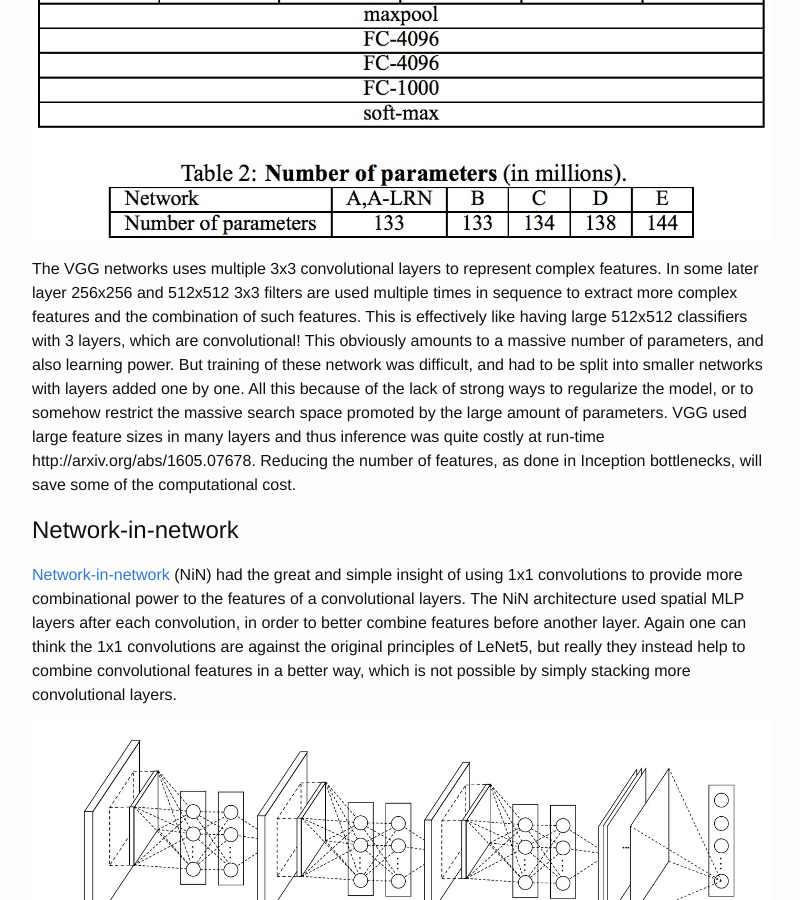
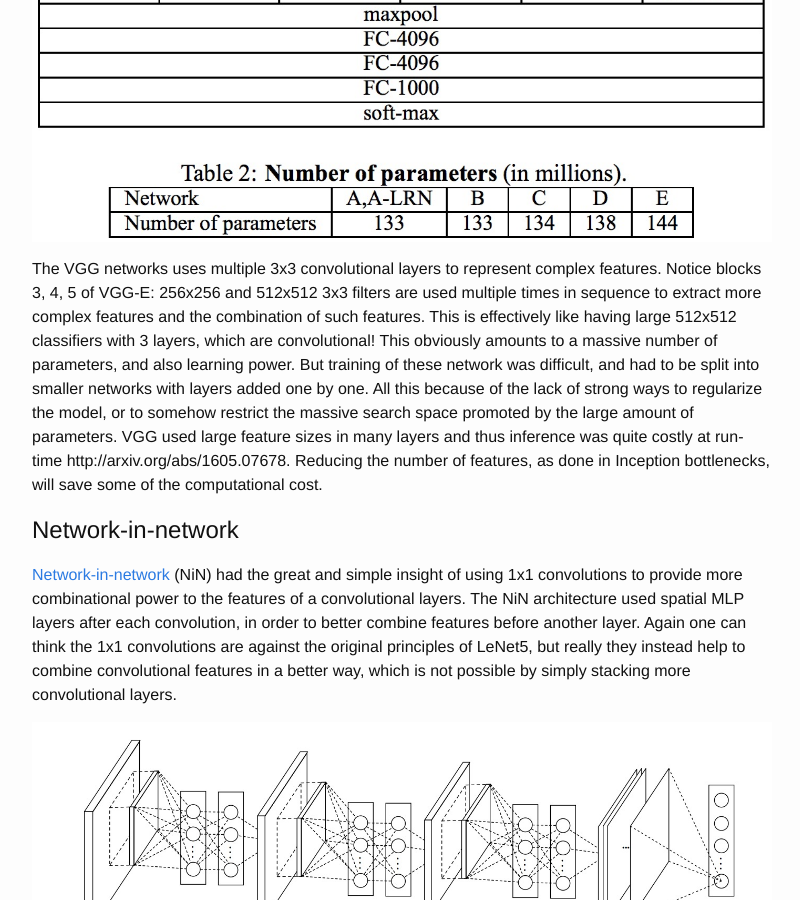
Before and after one commit to culurciello/culurciello.github.io, a Jekyll site: the page built from _posts/2016-06-05-nets.markdown, in a window 1280 px wide and 900 px high, scrolled down 3077 px. Shown: the whole window, without its empty margins (238-1038 px from the left). Built offline with Jekyll 4.4.1, drawn with Linux system fonts in a browser that asks for light colours.

Commit message:
egg link pic

```diff
--- a/_posts/2016-06-05-nets.markdown
+++ b/_posts/2016-06-05-nets.markdown
@@ -55,7 +55,7 @@ This seems to be contrary to the principles of LeNet5, where large convolutions
 
 ![](/assets/nets/vgg.jpg)
 
-The VGG networks uses multiple 3x3 convolutional layers to represent complex features. In some later layer 256x256 and 512x512 3x3 filters are used multiple times in sequence to extract more complex features and the combination of such features. This is effectively like having large 512x512 classifiers with 3 layers, which are convolutional! This obviously amounts to a massive number of parameters, and also learning power. But training of these network was difficult, and had to be split into smaller networks with layers added one by one. All this because of the lack of strong ways to regularize the model, or to somehow restrict the massive search space promoted by the large amount of parameters.
+The VGG networks uses multiple 3x3 convolutional layers to represent complex features. Notice blocks 3, 4, 5 of VGG-E: 256x256 and 512x512 3x3 filters are used multiple times in sequence to extract more complex features and the combination of such features. This is effectively like having large 512x512 classifiers with 3 layers, which are convolutional! This obviously amounts to a massive number of parameters, and also learning power. But training of these network was difficult, and had to be split into smaller networks with layers added one by one. All this because of the lack of strong ways to regularize the model, or to somehow restrict the massive search space promoted by the large amount of parameters.
 VGG used large feature sizes in many layers and thus inference was quite costly at run-time http://arxiv.org/abs/1605.07678. Reducing the number of features, as done in Inception bottlenecks, will save some of the computational cost.
 
 
```
